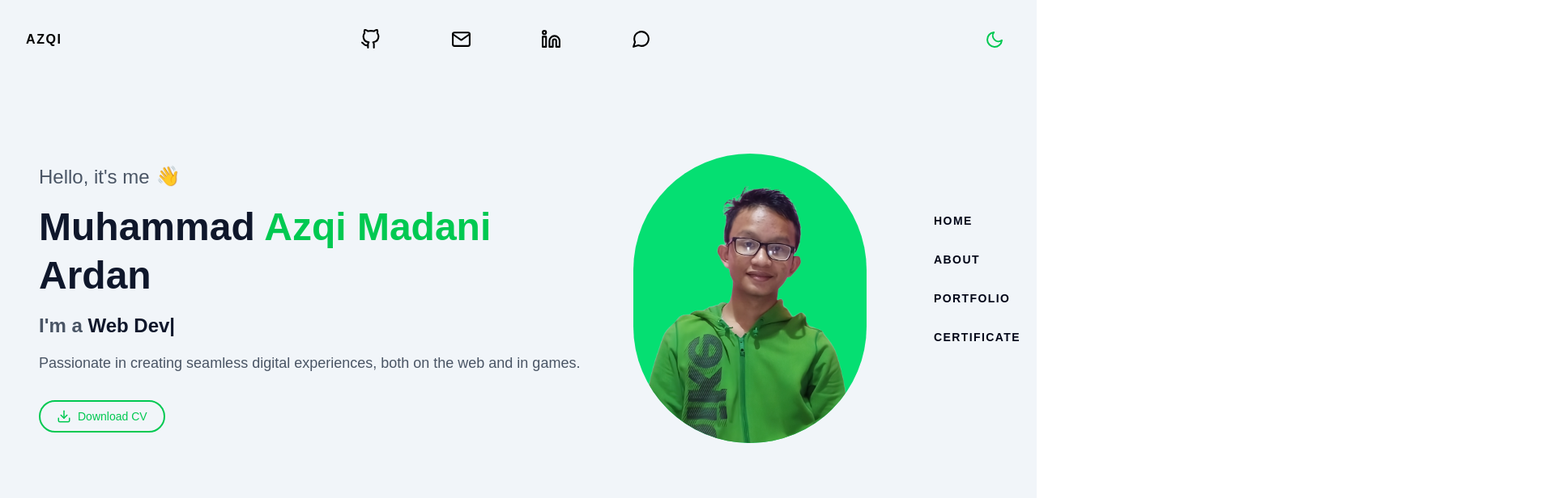
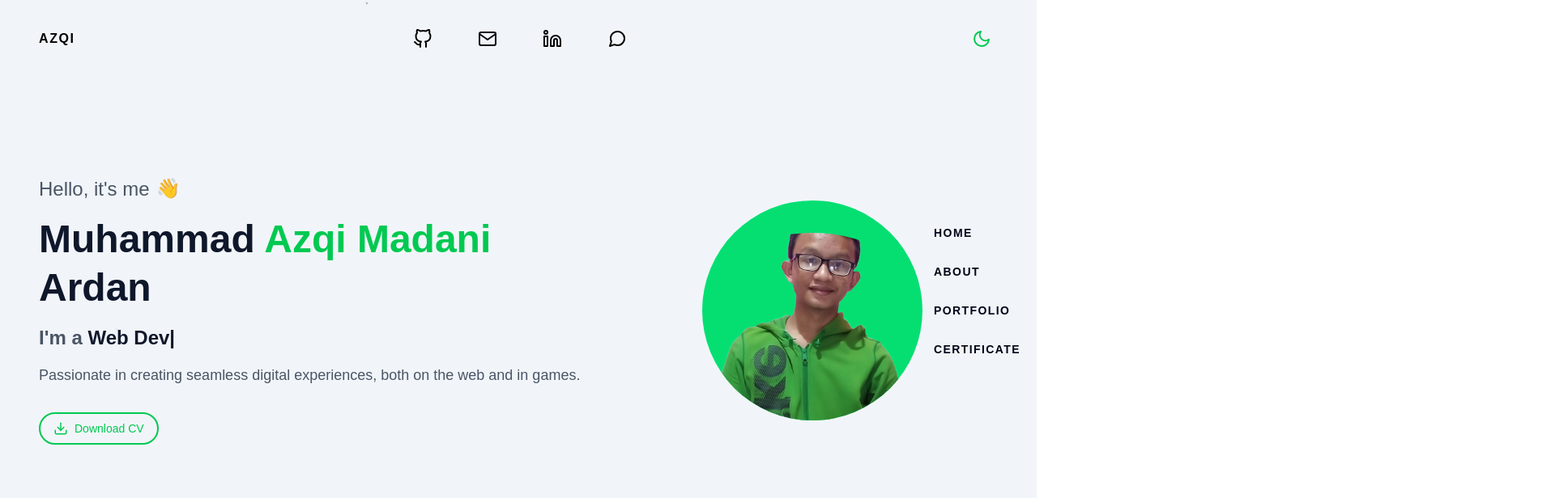
Before and after one commit to MuhammadAzqiMadaniArdan/azqi, a React (Vite) app: page / in a window 1280 px wide. Shown: the top 616 px of the page at 81% size, 1920 px wide, since content can reach past the window. Built offline with nearby package versions, Linux system fonts and the light colour scheme; a web font is replaced by a local one.

Commit message:
update SEO

```diff
--- a/src/Components/ShootingStar.jsx
+++ b/src/Components/ShootingStar.jsx
@@ -1,44 +1,84 @@
-import { motion } from "framer-motion";
-import { useEffect, useState } from "react";
+"use client"
+
+import { motion } from "framer-motion"
+import { useEffect, useState } from "react"
 
 const ShootingStar = ({ theme }) => {
-  const [left, setLeft] = useState(Math.random() * window.innerWidth);
-  const [top, setTop] = useState(-50); // Mulai dari atas
-  const [xDirection, setXDirection] = useState(Math.random() > 0.5 ? 1 : 1); // Arah acak kiri atau kanan
-  const [duration, setDuration] = useState(Math.random() * 4 + 3); // Durasi acak antara 3 hingga 7 detik
-  const [key, setKey] = useState(0);
-  const [size, setSize] = useState(Math.random() * 3 + 2); // Ukuran acak antara 2px hingga 5px
+  const [left, setLeft] = useState(0)
+  const [top, setTop] = useState(-50)
+  const [xDirection, setXDirection] = useState(1)
+  const [duration, setDuration] = useState(0)
+  const [key, setKey] = useState(0)
+  const [size, setSize] = useState(2)
+  const [windowSize, setWindowSize] = useState({
+    width: typeof window !== "undefined" ? window.innerWidth : 1000,
+    height: typeof window !== "undefined" ? window.innerHeight : 800,
+  })
+
+  // Initialize star properties
+  useEffect(() => {
+    // Safe initialization for window properties
+    if (typeof window !== "undefined") {
+      initStar()
+
+      // Add resize listener
+      const handleResize = () => {
+        setWindowSize({
+          width: window.innerWidth,
+          height: window.innerHeight,
+        })
+      }
+
+      window.addEventListener("resize", handleResize)
+      return () => window.removeEventListener("resize", handleResize)
+    }
+  }, [windowSize.width, windowSize.height])
+
+  const initStar = () => {
+    setLeft(Math.random() * windowSize.width)
+    setTop(-50)
+    setXDirection(Math.random() > 0.5 ? 1 : -1)
+    setDuration(Math.random() * 4 + 3)
+    setSize(Math.random() * 3 + 2)
+    setKey((prev) => prev + 1)
+  }
 
   const triggerNewStar = () => {
     setTimeout(() => {
-      setLeft(Math.random() * window.innerWidth); // Posisi X acak
-      setTop(-50); // Kembali ke posisi atas
-      setXDirection(Math.random() > 0.5 ? 1 : 1); // Arah acak kiri/kanan
-      setDuration(Math.random() * 10 + 3); // Durasi acak antara 3 hingga 7 detik
-      setSize(Math.random() * 3 + 2); // Ukuran acak antara 2px hingga 5px
-      setKey(prev => prev + 1); // Trigger untuk reset animasi
-    }, 500); // Delay sebelum bintang baru muncul
-  };
+      initStar()
+    }, Math.random() * 1000) // Random delay for more natural effect
+  }
 
   return (
     <motion.div
       key={key}
       initial={{ x: left, y: top, opacity: 0 }}
       animate={{
-        x: left + xDirection * 300, // Posisi X bergerak ke kiri/kanan
-        // y: document.documentElement.scrollHeight, // Jatuh ke bawah sampai ke tanah
-        y: window.innerHeight - 5, // Jatuh ke bawah sampai ke tanah
-        opacity: 1,
+        x: left + xDirection * 300,
+        y: windowSize.height * 0.6, // Only animate to 60% of screen height
+        opacity: [0, 1, 0.8, 0], // Fade in and out
       }}
-      transition={{ duration, ease: "easeInOut" }}
-      onAnimationComplete={triggerNewStar} // Setelah selesai animasi, munculkan bintang baru
-      className={`absolute w-[5px] h-[5px] ${
-        theme === "Day" ? "bg-black" : "bg-white"
-      } rounded-full shadow-md`}
-      style={{ left: `${left}px`, top: 0,  width: `${size}px`, // Ukuran acak
-      height: `${size}px` }}
+      transition={{
+        duration,
+        ease: "easeInOut",
+        opacity: { duration: duration * 0.8 }, // Fade out before reaching the end
+      }}
+      onAnimationComplete={triggerNewStar}
+      className="pointer-events-none" // Ensure it doesn't interfere with clicks
+      style={{
+        position: "absolute",
+        left: `${left}px`,
+        top: 0,
+        width: `${size}px`,
+        height: `${size}px`,
+        borderRadius: "50%",
+        background: theme === "Day" ? "rgba(0, 0, 0, 0.4)" : "rgba(255, 255, 255, 0.7)",
+        boxShadow:
+          theme === "Day" ? `0 0 ${size * 2}px rgba(0, 0, 0, 0.3)` : `0 0 ${size * 2}px rgba(255, 255, 255, 0.5)`,
+        zIndex: 0, // Place behind content
+      }}
     />
-  );
-};
+  )
+}
 
-export default ShootingStar;
+export default ShootingStar
--- /dev/null
+++ b/src/Components/StarField.jsx
@@ -0,0 +1,39 @@
+"use client"
+
+import { useEffect, useState } from "react"
+import ShootingStar from "./ShootingStar"
+
+const StarField = ({ theme }) => {
+  const [starCount, setStarCount] = useState(0)
+
+  // Determine star count based on screen size
+  useEffect(() => {
+    const handleResize = () => {
+      // Adjust number of stars based on screen width
+      if (window.innerWidth < 768) {
+        setStarCount(3) // Fewer stars on mobile
+      } else if (window.innerWidth < 1280) {
+        setStarCount(6) // Medium amount on tablets
+      } else {
+        setStarCount(10) // More stars on desktop
+      }
+    }
+
+    // Initial setup
+    handleResize()
+
+    // Add resize listener
+    window.addEventListener("resize", handleResize)
+    return () => window.removeEventListener("resize", handleResize)
+  }, [])
+
+  return (
+    <div className="fixed inset-0 overflow-hidden pointer-events-none z-0">
+      {Array.from({ length: starCount }).map((_, i) => (
+        <ShootingStar key={i} theme={theme} />
+      ))}
+    </div>
+  )
+}
+
+export default StarField
--- a/src/pages/Home.jsx
+++ b/src/pages/Home.jsx
@@ -1,7 +1,9 @@
-/* eslint-disable no-unused-vars */
-import { useEffect, useState } from "react";
-import Profile from "../assets/profile.png";
-import { AnimatePresence, motion } from "framer-motion";
+"use client"
+
+import { useEffect, useState } from "react"
+import Profile from "../assets/profile.png"
+// eslint-disable-next-line no-unused-vars
+import { AnimatePresence, motion } from "framer-motion"
 import {
   Download,
   Folder,
@@ -16,40 +18,41 @@ import {
   Sun,
   User,
   X,
-} from "react-feather";
-import { ReactTyped } from "react-typed";
-import { Link } from "react-router-dom";
-import ShootingStar from "../Components/ShootingStar";
-import CV from "../assets/Cvazqi.pdf";
+} from "react-feather"
+import { ReactTyped } from "react-typed"
+import { Link } from "react-router-dom"
+import StarField from "../Components/StarField"
+import CV from "../assets/Cvazqi.pdf"
 
 const navItems = [
   { label: "Home", icon: <Home size={20} />, to: "/" },
   { label: "About", icon: <User size={20} />, to: "/about" },
   { label: "Portfolio", icon: <Server size={20} />, to: "/portfolio" },
   { label: "Certificate", icon: <Folder size={20} />, to: "/certificate" },
-  ];
+]
+
 function HomePage() {
-  const [showIntro, setShowIntro] = useState(true);
-  const [isMenuOpen, setIsMenuOpen] = useState(false);
+  const [showIntro, setShowIntro] = useState(true)
+  const [isMenuOpen, setIsMenuOpen] = useState(false)
 
   useEffect(() => {
-    const timer = setTimeout(() => setShowIntro(false), 1500);
+    const timer = setTimeout(() => setShowIntro(false), 1500)
 
     // Preload image paralel
-    const img = new Image();
-    img.src = Profile;
+    const img = new Image()
+    img.src = Profile
+    img.crossOrigin = "anonymous"
 
-    return () => clearTimeout(timer);
-  }, []);
-
+    return () => clearTimeout(timer)
+  }, [])
 
   const [theme, setTheme] = useState(() => {
-    return localStorage.getItem("theme") || "Day";
-  });
+    return localStorage.getItem("theme") || "Day"
+  })
 
   useEffect(() => {
-    localStorage.setItem("theme", theme);
-  }, [theme]);
+    localStorage.setItem("theme", theme)
+  }, [theme])
 
   return (
     <div>
@@ -68,7 +71,7 @@ function HomePage() {
               animate={{ scale: 1 }}
               exit={{ scale: 0.8 }}
               transition={{ duration: 0.5 }}
-              className={`text-6xl font-bold animate-pulse ${theme === "Day" ? "text-slate-950" : "text-white"}`}
+              className={`text-4xl sm:text-5xl md:text-6xl font-bold animate-pulse ${theme === "Day" ? "text-slate-950" : "text-white"}`}
             >
               Hello 👋
             </motion.h1>
@@ -77,32 +80,24 @@ function HomePage() {
       </AnimatePresence>
 
       <div
-  className={`w-full max-w-screen h-fit lg:h-screen transition-colors duration-500 ease-in-out ${
-    theme === "Day"
-      ? "bg-slate-100 text-slate-950"
-      : "bg-slate-950 text-white z-50"
+        className={`w-full min-h-screen transition-colors duration-500 ease-in-out ${
+          theme === "Day" ? "bg-slate-100 text-slate-950" : "bg-slate-950 text-white"
         }`}
       >
+        {/* Shooting stars background effect */}
+        <StarField theme={theme} />
 
-                  <div className="hidden lg:block">
-
-          {Array.from({ length: 10 }).map((_, i) => (
-            <ShootingStar key={i} theme={theme} />
-          ))}
-          </div>
         <div
-          className={`font-signika-ngt mx-auto px-4 sm:px-6 lg:px-8 h-[85%] transition-colors duration-500 ease-in-out ${
-            theme === "Day"
-              ? "bg-slate-100 text-slate-950"
-              : "bg-slate-950 text-white"
+          className={`font-signika-ngt mx-auto px-4 sm:px-6 lg:px-12 min-h-[85vh] transition-colors duration-500 ease-in-out ${
+            theme === "Day" ? "bg-slate-100 text-slate-950" : "bg-slate-950 text-white"
           }`}
         >
           <header
             id="Header"
-            className="min-w-full w-1/2 bg-cover bg-center bg-fixed text-slate-950 flex-row justify-between h-[5%] mb-10"
+            className="w-full bg-cover bg-center bg-fixed text-slate-950 flex-row justify-between mb-6 sm:mb-10"
           >
-            <nav className="flex justify-between  font-medium items-center py-7 transition-all duration-300 ease-in-out">
-              <div className="gap-10 items-center font-semibold w-1/3 uppercase hidden lg:block">
+            <nav className="flex justify-between font-medium items-center py-5 sm:py-7 transition-all duration-300 ease-in-out">
+              <div className="gap-10 items-center font-semibold uppercase hidden lg:block">
                 <a
                   className={`group cursor-pointer tracking-widest relative ${
                     theme === "Night" ? "text-white" : "text-black"
@@ -112,41 +107,44 @@ function HomePage() {
                   <div className="absolute h-1 bg-green-400 left-0 w-[0%] group-hover:w-[100%] duration-300"></div>
                 </a>
               </div>
-              <div className="grid grid-cols-4 gap-10 items-center font-semibold w-1/3 uppercase">
+
+              {/* Social icons - responsive grid */}
+              <div className="grid grid-cols-4 gap-2 sm:gap-6 md:gap-10 items-center font-semibold uppercase">
                 <a
                   className="group cursor-pointer tracking-widest relative"
                   href="https://github.com/MuhammadAzqiMadaniArdan"
+                  target="_blank"
+                  rel="noopener noreferrer"
                 >
                   <div
-                    className={`rounded-full p-2 transition-all duration-300 ease-in-out transform ${
+                    className={`rounded-full p-1 sm:p-2 transition-all duration-300 ease-in-out transform ${
                       theme === "Night" ? "text-white" : "text-black"
                     } group-hover:scale-110 group-hover:text-green-500`}
                   >
-                    <GitHub size={25} />
+                    <GitHub size={20} className="sm:w-6 sm:h-6" />
                   </div>
                 </a>
-                <a
-                  className="group cursor-pointer tracking-widest relative"
-                  href="mailto:muhammadazqi098@gmail.com"
-                >
+                <a className="group cursor-pointer tracking-widest relative" href="mailto:muhammadazqi098@gmail.com">
                   <div
-                    className={`rounded-full p-2 transition-all duration-300 ease-in-out transform ${
+                    className={`rounded-full p-1 sm:p-2 transition-all duration-300 ease-in-out transform ${
                       theme === "Night" ? "text-white" : "text-black"
                     } group-hover:scale-110 group-hover:text-green-500`}
                   >
-                    <Mail size={25} />
+                    <Mail size={20} className="sm:w-6 sm:h-6" />
                   </div>
                 </a>
                 <a
                   className="group cursor-pointer tracking-widest relative"
                   href="https://id.linkedin.com/in/muhammad-azqi-madani-ardan-315b722b5"
+                  target="_blank"
+                  rel="noopener noreferrer"
                 >
                   <div
-                    className={`rounded-full p-2 transition-all duration-300 ease-in-out transform ${
+                    className={`rounded-full p-1 sm:p-2 transition-all duration-300 ease-in-out transform ${
                       theme === "Night" ? "text-white" : "text-black"
                     } group-hover:scale-110 group-hover:text-green-500`}
                   >
-                    <Linkedin size={25} />
+                    <Linkedin size={20} className="sm:w-6 sm:h-6" />
                   </div>
                 </a>
                 <a
@@ -156,14 +154,16 @@ function HomePage() {
                   className="group cursor-pointer tracking-widest relative"
                 >
                   <div
-                    className={`rounded-full p-2 transition-all duration-300 ease-in-out transform ${
+                    className={`rounded-full p-1 sm:p-2 transition-all duration-300 ease-in-out transform ${
                       theme === "Night" ? "text-white" : "text-black"
                     } group-hover:scale-110 group-hover:text-green-500`}
                   >
-                    <MessageCircle size={25} />
+                    <MessageCircle size={20} className="sm:w-6 sm:h-6" />
                   </div>
                 </a>
               </div>
+
+              {/* Mobile menu button */}
               <div className="block lg:hidden">
                 <button
                   onClick={() => setIsMenuOpen(!isMenuOpen)}
@@ -173,7 +173,9 @@ function HomePage() {
                   {isMenuOpen ? <X size={24} /> : <Menu size={24} />}
                 </button>
               </div>
-              <div className="hidden lg:flex justify-end w-1/3">
+
+              {/* Theme toggle - desktop */}
+              <div className="hidden lg:flex justify-end">
                 <button
                   onClick={() => setTheme(theme === "Day" ? "Night" : "Day")}
                   className="p-2 cursor-pointer rounded-full transition-colors duration-300 text-green-500"
@@ -184,152 +186,154 @@ function HomePage() {
               </div>
             </nav>
           </header>
+
+          {/* Main content - completely restructured for better responsiveness */}
           <main
-            className={`flex flex-row-reverse md:flex-row justify-between items-center gap-10 w-full h-auto md:h-[75%] my-20 px-4 ${theme === "Day" ? "text-slate-950" : "text-white"}`}
+            className={`flex flex-col md:flex-row justify-between items-center gap-6 md:gap-10 w-full min-h-[60vh] my-8 md:my-12 ${
+              theme === "Day" ? "text-slate-950" : "text-white"
+            }`}
           >
+            {/* Profile image - mobile first approach */}
+            <div className="flex justify-center md:order-2 md:w-2/5 w-full">
+              <div className="p-2 w-48 h-48 sm:w-56 sm:h-56 md:w-64 md:h-64 lg:w-72 lg:h-72">
+                <img
+                  src={Profile || "/placeholder.svg"}
+                  alt="profile-image"
+                  className="rounded-full object-cover bg-green-400 pt-10 w-full h-full"
+                />
+              </div>
+            </div>
+
+            {/* Text content */}
             <motion.div
               initial={{ x: 100, opacity: 0 }}
               animate={{ x: 0, opacity: 1 }}
               transition={{ duration: 4, ease: "easeOut" }}
-              className="container text-container grid gap-4 w-full md:w-3/5"
+              className="text-container grid gap-4 w-full md:w-3/5 md:order-1 text-center md:text-left"
             >
-              <div className="container text-container grid gap-4 ">
-                <div className="flex gap-2">
+              <div className="flex gap-2 justify-center md:justify-start">
                 <h3
-                    className={`text-xl md:text-2xl font-medium ${theme === "Day" ? "text-gray-600" : "text-gray-300"}`}
+                  className={`text-lg sm:text-xl md:text-2xl font-medium ${
+                    theme === "Day" ? "text-gray-600" : "text-gray-300"
+                  }`}
                 >
                   Hello, it's me
                 </h3>
-                  <span className="transition-all  animate-bounce ease-in text-xl md:text-2xl">
-                    👋
-                  </span>
+                <span className="transition-all animate-bounce ease-in text-lg sm:text-xl md:text-2xl">👋</span>
               </div>
               <h2
-                  className={`text-3xl md:text-5xl font-bold ${theme === "Day" ? "text-slate-900" : "text-white"} leading-tight`}
+                className={`text-2xl sm:text-3xl md:text-4xl lg:text-5xl font-bold ${
+                  theme === "Day" ? "text-slate-900" : "text-white"
+                } leading-tight`}
               >
-                  Muhammad <span className="text-green-500">Azqi Madani</span>{" "}
-                  Ardan
+                Muhammad <span className="text-green-500">Azqi Madani</span> Ardan
               </h2>
 
               <p
-                  className={`text-lg md:text-2xl font-semibold ${theme === "Day" ? "text-gray-600" : "text-gray-500"}`}
+                className={`text-base sm:text-lg md:text-xl lg:text-2xl font-semibold ${
+                  theme === "Day" ? "text-gray-600" : "text-gray-500"
+                }`}
               >
                 I'm a{" "}
                 <ReactTyped
-                    strings={[
-                      "Game Developer",
-                      "Web Developer",
-                      "Back-End Developer",
-                    ]}
+                  strings={["Game Developer", "Web Developer", "Back-End Developer"]}
                   typeSpeed={120}
                   backSpeed={80}
                   loop
-                    className={`text-xl md:text-2xl font-bold ${theme === "Day" ? "text-slate-900" : "text-white"} leading-tight`}
+                  className={`text-base sm:text-lg md:text-xl lg:text-2xl font-bold ${
+                    theme === "Day" ? "text-slate-900" : "text-white"
+                  } leading-tight`}
                 />
               </p>
 
               <p
-                  className={`text-base md:text-lg font-normal ${theme === "Day" ? "text-gray-600" : "text-gray-400"}`}
+                className={`text-sm sm:text-base md:text-lg font-normal ${
+                  theme === "Day" ? "text-gray-600" : "text-gray-400"
+                }`}
               >
-                  Passionate in creating seamless digital experiences, both on
-                  the web and in games.
+                Passionate in creating seamless digital experiences, both on the web and in games.
               </p>
 
-                <div className="mt-4">
+              <div className="mt-4 flex justify-center md:justify-start">
                 <a
                   href={CV}
                   download
-                    className="flex items-center gap-2 border-2 border-green-500 text-green-500 hover:bg-green-500 hover:text-white transition-all duration-300 rounded-full px-5 py-2 text-sm font-medium w-fit"
+                  className="flex items-center gap-2 border-2 border-green-500 text-green-500 hover:bg-green-500 hover:text-white transition-all duration-300 rounded-full px-4 py-2 text-sm font-medium w-fit"
                 >
                   <Download size={18} />
                   Download CV
                 </a>
               </div>
-              </div>
             </motion.div>
 
-            <div className="flex justify-between w-2/5 gap-20">
-              <div className="p-2 snap-center">
-                <img
-                  src={Profile}
-                  alt="profile-image"
-                  className="rounded-full object-cover bg-green-400 pt-10 w-full h-full sm:w-full sm:h-full md:w-52 md:h-full lg:w-72 lg:h-full self-center"
-                />
+            {/* Desktop navigation sidebar */}
+            <aside className="hidden lg:grid fixed end-5 grid-rows-5 gap-7 font-semibold items-center justify-end uppercase text-sm self-center">
+              {navItems.map((item, idx) => (
+                <Link key={idx} to={item.to} className="group cursor-pointer tracking-widest relative w-auto">
+                  {item.label}
+                  <div className="absolute h-1 bg-green-400 left-0 w-[0%] group-hover:w-[100%] duration-300"></div>
+                </Link>
+              ))}
+            </aside>
+          </main>
         </div>
 
-              <aside className="hidden fixed end-5 lg:grid md:hidden  grid-rows-5 gap-7 font-semibold items-center justify-end  uppercase text-sm  self-center ">
-                <a className="group cursor-pointer tracking-widest relative w-auto">
-                  Home
-                  <div className="absolute h-1 bg-green-400 left-0 w-[0%] group-hover:w-[100%] duration-300"></div>
-                </a>
-                <Link
-                  to="/about"
-                  className="group cursor-pointer tracking-widest relative"
-                >
-                  About
-                  <div className="absolute h-1 bg-green-400 left-0 w-[0%] group-hover:w-[100%] duration-300"></div>
-                </Link>
-
-                <Link
-                to="/portfolio"
-                 className="group cursor-pointer tracking-widest relative">
-                  Portfolio
-                  <div className="absolute h-1 bg-green-400 left-0 w-[0%] group-hover:w-[100%] duration-300"></div>
-                </Link>
-                <Link
-                to="/certificate"
-                className="group cursor-pointer tracking-widest relative">
-                  Certificate
-                  <div className="absolute h-1 bg-green-400 left-0 w-[0%] group-hover:w-[100%] duration-300"></div>
-                </Link>
-              </aside>
-            </div>
-
+        {/* Mobile menu overlay */}
         {isMenuOpen && (
           <div
-                className={`sm:hidden fixed top-0 left-0 w-full h-full  bg-opacity-90 z-40 flex flex-col items-center justify-center space-y-6  text-xl font-bold ${theme === "Day" ? "bg-slate-200 text-gray-600" : "bg-slate-950 text-white"}`}
+            className={`fixed top-0 left-0 w-full h-full bg-opacity-95 z-40 flex flex-col items-center justify-center space-y-6 text-xl font-bold ${
+              theme === "Day" ? "bg-slate-200 text-gray-600" : "bg-slate-950 text-white"
+            }`}
           >
             <button
-                  onClick={() => setIsMenuOpen(!isMenuOpen)}
-                  className="p-2 rounded-md bg-green-500 text-white"
-                  aria-label="Toggle Menu"
+              onClick={() => setIsMenuOpen(false)}
+              className="absolute top-5 right-5 p-2 rounded-md bg-green-500 text-white"
+              aria-label="Close Menu"
             >
-                  {isMenuOpen ? <X size={24} /> : <Menu size={24} />}
+              <X size={24} />
             </button>
             {navItems.map((item, idx) => (
               <Link
                 key={idx}
                 to={item.to}
-                      // onClick={() => setIsMenuOpen(false)}
-                      className="cursor-pointer hover:text-green-400 flex gap-2"
+                onClick={() => setIsMenuOpen(false)}
+                className="cursor-pointer hover:text-green-400 flex items-center gap-2"
               >
                 {item.icon}
                 {item.label}
               </Link>
-                  )
-                )}
+            ))}
             <button
               onClick={() => setTheme(theme === "Day" ? "Night" : "Day")}
-                  className="p-2 cursor-pointer rounded-full transition-colors duration-300 text-green-500"
+              className="p-2 cursor-pointer rounded-full transition-colors duration-300 text-green-500 mt-4"
               aria-label="Toggle Theme"
             >
-                  {theme === "Day" ? <Moon size={24} /> : <Sun size={24} />}
+              {theme === "Day" ? (
+                <div className="flex items-center gap-2">
+                  <Moon size={24} /> Night Mode
+                </div>
+              ) : (
+                <div className="flex items-center gap-2">
+                  <Sun size={24} /> Day Mode
+                </div>
+              )}
             </button>
           </div>
         )}
-          </main>
-        </div>
 
-        <footer className="flex justify-end min-w-full w-1/2 h-[15%] pt-5">
+        {/* Footer - made responsive */}
+        <footer className="flex justify-center md:justify-end w-full py-6">
           <p
-            className={` uppercase py-2 px-5 mb-10 bg-green-500 rounded-l-full font-semibold self-center ${theme === "Day" ? "text-white" : "text-gray-900"}`}
+            className={`uppercase py-1 px-3 sm:px-5 bg-green-500 rounded-full md:rounded-l-full font-semibold text-xs sm:text-sm ${
+              theme === "Day" ? "text-white" : "text-gray-900"
+            }`}
           >
             copyright © 2025 Muhammad Azqi Madani Ardan
           </p>
         </footer>
       </div>
     </div>
-  );
+  )
 }
 
-export default HomePage;
+export default HomePage
```
Also changed, not shown: index.html (+6 -1 lines). Lines whose indentation alone changed are shown as unchanged.
